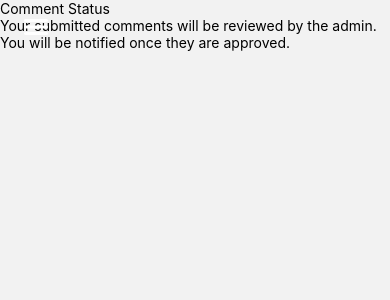
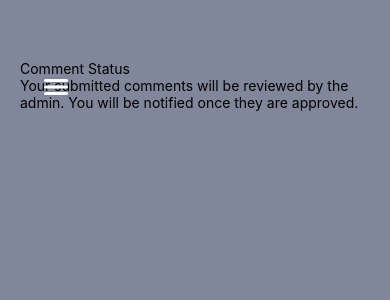
Before and after one commit to Jovellmiranda14/Edurate-mobile, a React Native app: screen /CommentStatus in a window 390 px wide. Shown: the top 300 px of the page. Built offline with nearby package versions, Linux system fonts and the light colour scheme.

Commit message:
feat: SafeArea

```diff
--- a/screens/CommentStatus.js
+++ b/screens/CommentStatus.js
@@ -5,8 +5,8 @@ import HamburgerMenu from "../components/HamburgerMenu";
 
 export default function CommentStatusScreen({ route }) {
   return (
-    <SafeAreaView>
-      <ScrollView>
+    <SafeAreaView style={styles.safeArea}>
+      <ScrollView contentContainerStyle={styles.scrollContent}>
         <HamburgerMenu stickyHeaderIndices={[0]} />
         <View>
           <Text>Comment Status</Text>
@@ -18,4 +18,13 @@ export default function CommentStatusScreen({ route }) {
 }
 
 const styles = StyleSheet.create({
+  safeArea: {
+    flex: 1,
+    backgroundColor: "#81879aff",
+  },
+  scrollContent: {
+    paddingHorizontal: 20,
+    paddingBottom: 20,
+    paddingTop: 60,
+  },
 });
```
